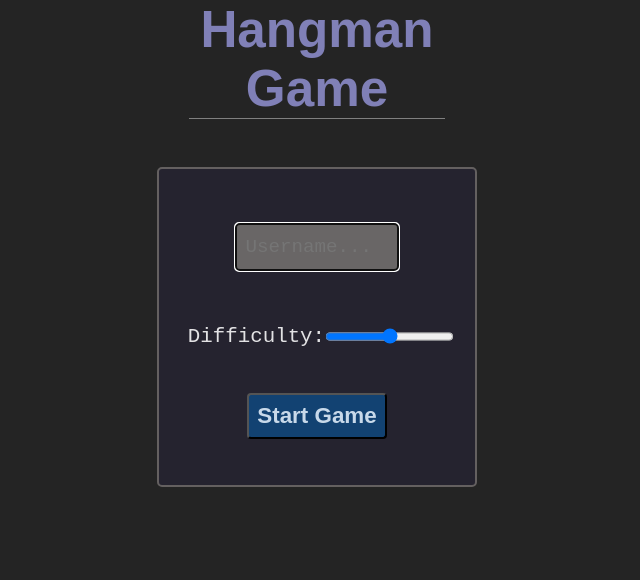
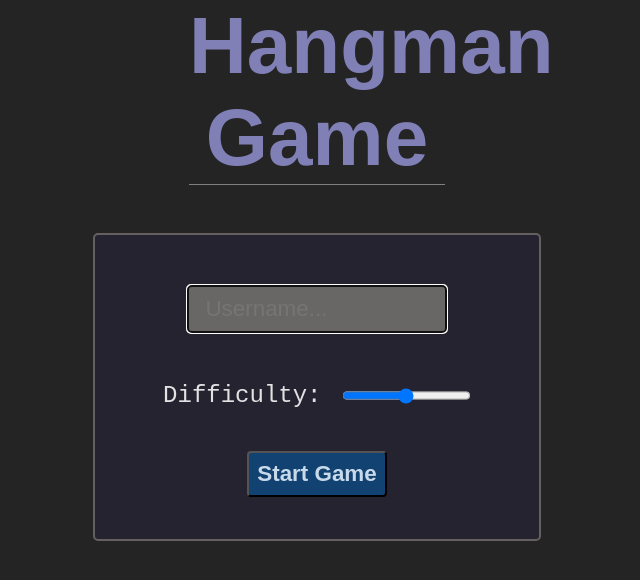
Before and after one commit to vivaldev/hangman-ts, a React (Vite) app: page / in a window 1280 px wide. Shown: the top 580 px of the page, without its empty margins (323-963 px from the left). Built offline with nearby package versions, Linux system fonts and the light colour scheme.

Commit message:
winScreen, loseScreen

```diff
--- a/src/App.tsx
+++ b/src/App.tsx
@@ -1,10 +1,12 @@
 import React, { useState } from "react";
 import { wordsArray, initialAlphabets, WordChars } from "./data";
 
+import LoseScreen from "./components/WinLoseScreens/LoseScreen";
 import WinScreen from "./components/WinLoseScreens/WinScreen";
 import Header from "./components/Header";
 import Menu from "./components/Menu";
 import Game from "./components/Game/Game";
+
 import { useGame, HighScore } from "./components/context/GameProvider";
 
 const App: React.FC = () => {
@@ -21,8 +23,8 @@ const App: React.FC = () => {
     setGuessCount,
     guessedWord,
     setGuessedWord,
-    gameWon,
-    setGameWon,
+    winOrLose,
+    setWinOrLose,
     wrongGuesses,
     setWrongGuesses,
     highScore,
@@ -31,6 +33,10 @@ const App: React.FC = () => {
 
   function handleStartGame(event: React.FormEvent<HTMLFormElement>) {
     event.preventDefault();
+    setGuessCount(0);
+    setWrongGuesses(0);
+    setAlphabets(initialAlphabets);
+    setWinOrLose("");
     getRandomWord();
     setGameStarted(true);
   }
@@ -59,20 +65,18 @@ const App: React.FC = () => {
     const guessedLetter = (event.target as HTMLButtonElement).innerText;
 
     // Check if player has any guesses left and add count
-    if (guessCount < 9) {
-      setGuessCount((count) => count + 1);
-    } else {
-      setGuessCount((count) => count + 1);
-      console.log("Game Over!");
-    }
-
+    if (guessCount < 14) {
       // Check if guessed letter is in word
       const guessedLetterIsInWord = randomWordChars.some(
         (charObj) => charObj.letter === guessedLetter
       );
 
       if (!guessedLetterIsInWord) {
-      setWrongGuesses((count) => count + 1);
+        setGuessCount((count) => count + 1);
+      }
+    } else {
+      setGuessCount((count) => count + 1);
+      setWinOrLose("lose");
     }
 
     // Change the display of the guessed letter
@@ -100,47 +104,34 @@ const App: React.FC = () => {
       .map((charObj) => charObj.letter)
       .join("")
       .toUpperCase(); // Convert to upper case
-    const guessedWordUpperCased = guessedWord.toUpperCase();
 
     console.log(
-      `Question Word: ${questionWord} - Guessed Word: ${guessedWordUpperCased}`
+      `Question Word: ${questionWord} - Guessed Word: ${guessedWord.toUpperCase()}`
     );
 
-    if (questionWord === guessedWordUpperCased) {
+    if (questionWord === guessedWord.toUpperCase()) {
+      setWinOrLose("win");
       endGame();
     } else {
-      console.log("Wrong guess!");
+      return;
     }
   }
+  5;
 
-  function addOne() {
-    return setInteger((prevValue) => prevValue + 1);
+  function endGame() {
+    setGuessCount(0);
+    setGameStarted(false);
+    setAlphabets(initialAlphabets);
+    setGuessedWord("");
   }
 
-  function endGame() {
-    setGameWon(true);
-    addOne();
-    setHighScore((prevScore) => {
-      return [
-        ...prevScore,
-        {
-          id: integer,
-          player: playerName,
-          points: 10 - guessCount,
-        },
-      ];
-    });
-  }
-
-  function playAgain() {
-    setGuessCount(0);
-  }
-
-  console.log(highScore);
+  console.log(`highScore: ${highScore}`);
   return (
+    <div className="game-container">
+      <Header />
       <div className="App">
-      <Header />
-      {gameWon && <WinScreen />}
+        {winOrLose === "win" && <WinScreen newGame={handleStartGame} />}
+        {winOrLose === "lose" && <LoseScreen newGame={handleStartGame} />}
         {gameStarted ? (
           <Game
             randomWordChars={randomWordChars}
@@ -149,8 +140,12 @@ const App: React.FC = () => {
             handleWordGuess={handleWordGuess}
           />
         ) : (
-        <Menu handleStartGame={handleStartGame} setDifficulty={setDifficulty} />
+          <Menu
+            handleStartGame={handleStartGame}
+            setDifficulty={setDifficulty}
+          />
         )}
+      </div>
     </div>
   );
 };
--- /dev/null
+++ b/src/components/WinLoseScreens/LoseScreen.tsx
@@ -0,0 +1,21 @@
+import React from "react";
+
+interface LoseScreenProps {
+  newGame: React.MouseEventHandler<HTMLButtonElement>;
+}
+
+const LoseScreen: React.FC<LoseScreenProps> = ({ newGame }) => {
+  return (
+    <div className="modal">
+      <div className="lose-container">
+        <h3>Game Over!</h3>
+        <p>You lost the game!</p>
+        <button onClick={newGame} className="play-again-btn">
+          New Life
+        </button>
+      </div>
+    </div>
+  );
+};
+
+export default LoseScreen;
--- a/src/components/WinLoseScreens/WinScreen.tsx
+++ b/src/components/WinLoseScreens/WinScreen.tsx
@@ -1,12 +1,18 @@
 import React from "react";
 
-const WinScreen = () => {
+interface WinScreenProps {
+  newGame: () => void;
+}
+
+const WinScreen = ({ newGame }) => {
   return (
     <div className="modal">
       <div className="win-container">
         <h3>Congratulations!</h3>
         <p>You won the game!</p>
-        <button className="play-again-btn">Play Again</button>
+        <button onClick={newGame} className="play-again-btn">
+          Play Again
+        </button>
       </div>
     </div>
   );
--- a/src/components/context/GameProvider.tsx
+++ b/src/components/context/GameProvider.tsx
@@ -3,8 +3,8 @@ import React, { createContext, useState, useContext } from "react";
 // Create types for context
 export interface HighScore {
   id: number;
-  player: string;
-  points: number;
+  name: string;
+  score: number;
 }
 
 interface GameContextProps {
@@ -14,12 +14,10 @@ interface GameContextProps {
   setGuessCount: React.Dispatch<React.SetStateAction<number>>;
   guessedWord: string;
   setGuessedWord: React.Dispatch<React.SetStateAction<string>>;
-  gameWon: boolean;
-  setGameWon: React.Dispatch<React.SetStateAction<boolean>>;
   wrongGuesses: number;
+  winOrLose: string;
+  setWinOrLose: React.Dispatch<React.SetStateAction<string>>;
   setWrongGuesses: React.Dispatch<React.SetStateAction<number>>;
-  highScore: HighScore[];
-  setHighScore: React.Dispatch<React.SetStateAction<HighScore[]>>;
 }
 
 interface GameProviderProps {
@@ -34,15 +32,8 @@ export const GameProvider: React.FC<GameProviderProps> = ({ children }) => {
   const [playerName, setPlayerName] = useState("");
   const [guessCount, setGuessCount] = useState(0);
   const [guessedWord, setGuessedWord] = useState("");
-  const [gameWon, setGameWon] = useState(false);
   const [wrongGuesses, setWrongGuesses] = useState<number>(0);
-  const [highScore, setHighScore] = useState([
-    {
-      id: 0,
-      player: "",
-      points: 0,
-    },
-  ]);
+  const [winOrLose, setWinOrLose] = useState("");
 
   // Create GameContext.Provired (built-in property) and with that we can pass the states to the children components
   return (
@@ -54,12 +45,10 @@ export const GameProvider: React.FC<GameProviderProps> = ({ children }) => {
         setGuessCount,
         guessedWord,
         setGuessedWord,
-        gameWon,
-        setGameWon,
+        winOrLose,
+        setWinOrLose,
         wrongGuesses,
         setWrongGuesses,
-        highScore,
-        setHighScore,
       }}
     >
       {children}
--- a/src/styles.css
+++ b/src/styles.css
@@ -12,13 +12,27 @@
   box-sizing: border-box;
 }
 
+.game-container {
+  width: 100vw;
+  height: 100vh;
+
+  display: flex;
+  flex-direction: column;
+  align-items: center;
+  /* justify-content: space-between; */
+
+  /* border: 1px solid blue; */
+}
+
 .App {
+  /* border: 1px solid red; */
   width: 100vw;
   height: 100svh;
 
   display: flex;
   flex-direction: column;
   align-items: center;
+  /* justify-content: center; */
 
   /* margin-top: 1rem; */
 }
@@ -32,7 +46,7 @@ header {
 }
 
 h1 {
-  font-size: 3.2rem;
+  font-size: 5rem;
   font-weight: 700;
   font-family: sans-serif;
   color: rgb(128, 128, 183);
@@ -45,8 +59,8 @@ h1 {
   border: 2px solid rgb(100, 96, 96);
   border-radius: 5px;
 
-  width: 25%;
-  height: 40%;
+  width: 35%;
+  height: 50%;
 
   margin-top: 3rem;
 
@@ -66,28 +80,29 @@ h1 {
 }
 
 .name-input {
-  width: 60%;
+  width: 80%;
 
-  font-size: 1.2rem;
+  font-size: 1.4rem;
   color: #242424;
 
-  padding: 0.25rem 0.5rem;
+  padding: 0.5rem 1rem;
   margin: 0.5rem 0;
   border-radius: 4px;
   border: 2px solid rgb(207, 197, 197);
-  font-family: "Courier New", Courier, monospace;
+  font-family: "Ubuntu", sans-serif;
 }
 
 .difficulty {
   /* border: 1px solid red; */
   display: flex;
+
   width: 95%;
   justify-content: space-between;
 }
 
 .difficulty-label {
   font-family: "Courier New", Courier, monospace;
-  font-size: 1.3rem;
+  font-size: 1.5rem;
   font-weight: 500;
 }
 
@@ -109,8 +124,9 @@ h1 {
 
 .game {
   border: 2px solid gray;
+  border-radius: 3px;
   width: 50%;
-  height: 70%;
+  height: 90%;
   margin-top: 2rem;
 
   display: flex;
@@ -118,7 +134,7 @@ h1 {
   align-items: center;
   justify-content: space-around;
 
-  background-color: rgb(37, 35, 47);
+  background-color: rgba(5, 7, 85, 0.72);
   z-index: 1;
 }
 
@@ -146,20 +162,22 @@ h1 {
   font-size: 1.6rem;
   font-weight: 600;
   font-family: "Courier New", Courier, monospace;
+  color: rgb(110, 110, 132);
 }
 
-.player-name > span,
-.guess-count > span {
+.player-name > span {
   font-size: 1.75rem;
   font-weight: 600;
+  font-family: "Ubuntu", sans-serif;
+  color: rgb(56, 109, 159);
 }
 
 /* game console */
 
 .console-letters {
   /* border: 1px solid gray; */
-  width: 60%;
-  height: 70%;
+  width: 100%;
+  /* height: 80%; */
 
   display: flex;
   align-items: center;
@@ -168,7 +186,8 @@ h1 {
 
 .guess-letter {
   margin: 0.5rem;
-  font-size: 2.5rem;
+  font-size: 3rem;
+  color: rgb(132, 179, 211);
 }
 
 .console-hangtree {
@@ -222,15 +241,15 @@ form > button {
   font-size: 1.5rem;
   font-weight: 600;
 
-  box-shadow: 0.05rem 0.05rem 3px rgb(62, 67, 77);
+  box-shadow: 0.1rem 0.1rem 3px rgb(62, 67, 77);
 
-  border: 1px solid rgb(37, 37, 76);
+  border: 1px solid rgb(37, 37, 104);
   border-radius: 4px;
 
   padding: 0.5rem;
 
-  background-color: #5f616c;
-  color: rgb(7, 15, 22);
+  background-color: #60668b;
+  color: rgb(2, 5, 17);
 }
 
 .alphabet-btn:hover {
@@ -293,10 +312,12 @@ form > button {
   justify-content: center;
   align-content: center;
 }
-
+.lose-container,
 .win-container {
   width: 100%;
   height: 100%;
+
+  font-family: "Ubuntu", sans-serif;
 
   display: flex;
   flex-direction: column;
@@ -306,6 +327,7 @@ form > button {
   border: 2px solid gray;
 }
 
+.lose-container > h3,
 .win-container > h3 {
   font-size: 2.5rem;
 }
```
Lines whose indentation alone changed are shown as unchanged.
